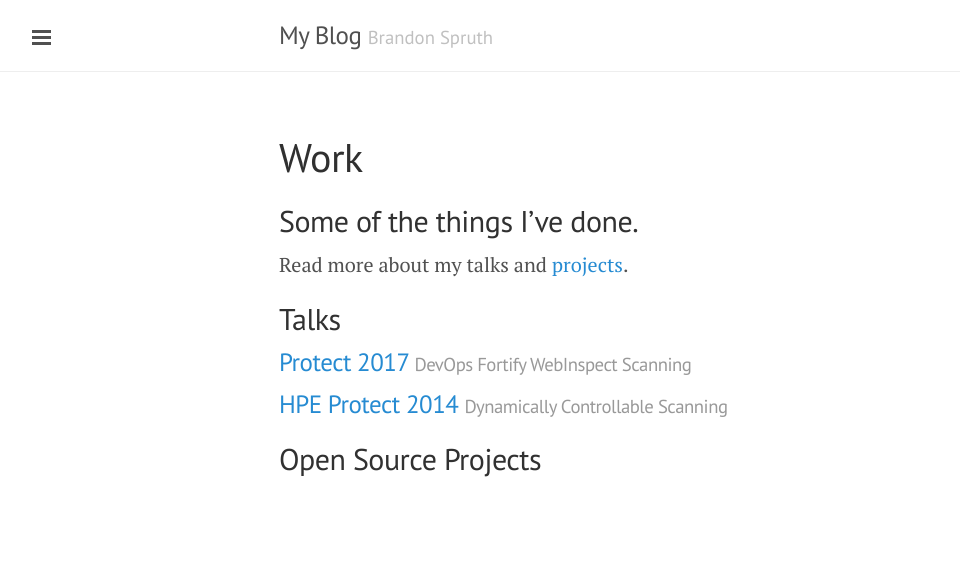
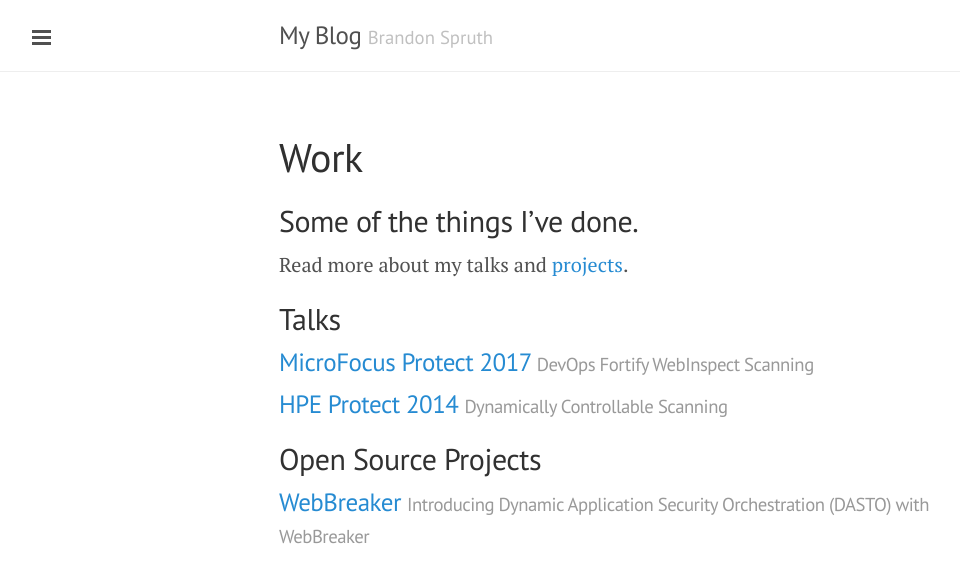
Before and after one commit to xolian/xolian.github.com, a Jekyll site: the page built from work.md, in a window 1280 px wide. Shown: the top 583 px of the page, without its empty margins (1-961 px from the left). Built offline with Jekyll 4.4.1, drawn with Linux system fonts in a browser that asks for light colours; Markdown is read by kramdown in place of the engine named in the settings.

```diff
--- a/_posts/2017-09-12-webbreaker-protect.md
+++ b/_posts/2017-09-12-webbreaker-protect.md
@@ -1,6 +1,6 @@
 ---
 layout: post
-venue: Protect 2017
+venue: MicroFocus Protect 2017
 title: DevOps Fortify WebInspect Scanning
 category: talk
 ---
@@ -8,7 +8,7 @@ category: talk
 On September 12th, Jeremy Brooks and myself presented for 45 minutes at [Micro Focus Protect 2017](https://softwareevents.microfocus.com/). The presentation was divided into two parts WebInspect's roadmap, which included the proposed micro-service architecture, and Target's new Open-Source project WebBreaker can deliver on the vision by creating a world-class automated Dynamic Application Security Testing (DAST) program.  Unfotunately, the presentation was not broadcasted or recorded on the Protect's digital stream, however below are some of the videos used during our presentation.
 
 ### Artifacts
-* [Command line foo with WebBreaker()
+* [Command line foo with WebBreaker]()
 * [Jenkins WebInspect Scanning with WebBreaker]()
 * [Drone WebInspect Scanning with WebBreaker]()
 
```
Also changed, not shown: _posts/2017-08-25-webbreaker-launch.md (+1 -1 lines).
